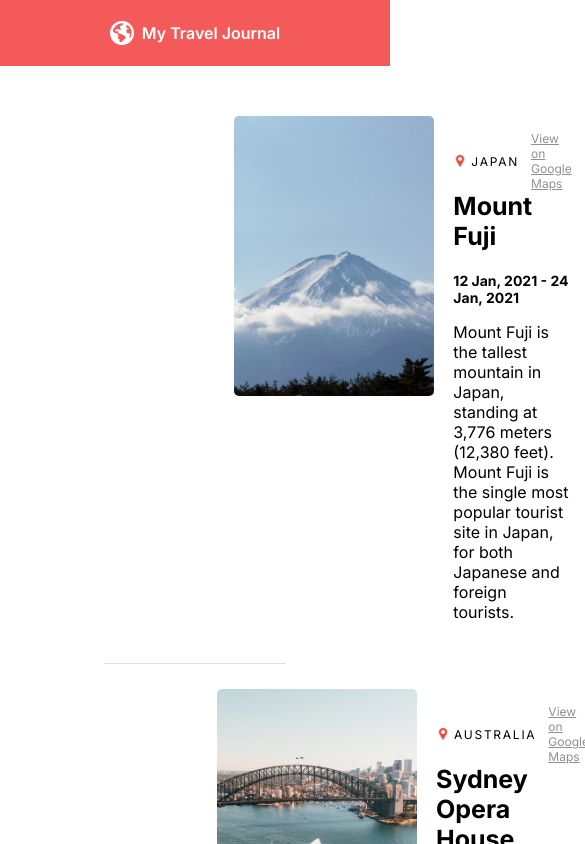
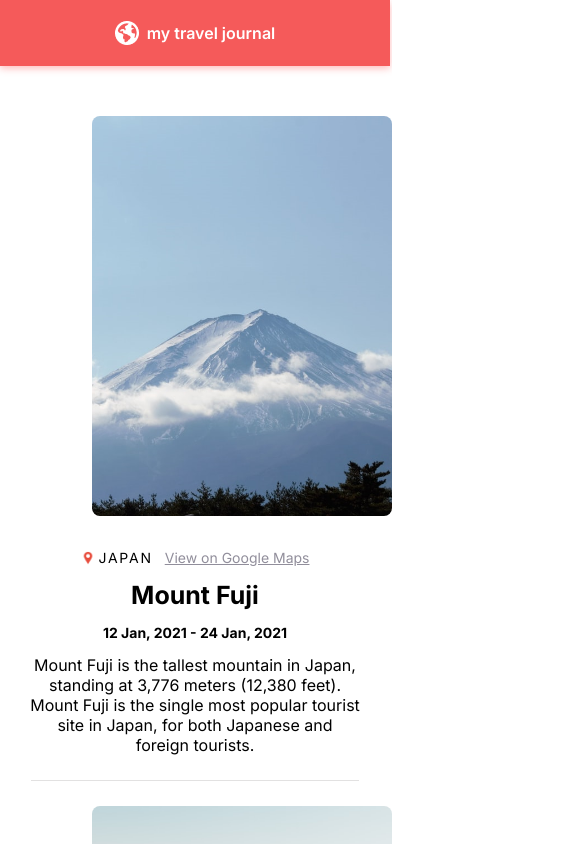
Before and after one commit to Avishekraut/React-Travel-Journal, a React (Create React App) app in the folder traveljournal/: page / in a window 390 px wide. Shown: the top 844 px of the page, 585 px wide, since content can reach past the window. Built offline with nearby package versions, Linux system fonts and the light colour scheme.

Commit message:
Added Responsiveness  using Media Queries

```diff
--- a/traveljournal/src/App.css
+++ b/traveljournal/src/App.css
@@ -11,7 +11,7 @@ body {
     color: white;
     gap: 8px;
     padding: 7px;
-
+    box-shadow: 0px 2.98256px 7.4564px rgba(255, 82, 82, 0.397);
 }
 .nav-title{
     font-weight: 600;
@@ -36,7 +36,7 @@ body {
 .card-img{
     width: 200px;
     height: 280px;
-    border-radius: 5px;
+    border-radius: 8px;
 }
 
 .card-country{
@@ -78,3 +78,33 @@ hr {
 .cards-conatainer{
     padding-top: 25px;
 }
+
+@media only screen and (max-width: 600px)  {
+    .card{
+        flex-direction: column;
+        padding: 0 30px;
+        text-align: center;
+    }
+    .card-img{
+        width: 300px;
+        height: 400px;
+        margin: 0 62px;
+        border-radius: 8px;
+    }
+    .card-country{
+        justify-content: center;
+        font-size: 14px;
+    }
+    .card-details{
+        margin: 0;
+    }
+    .card-date{
+        padding: 0;
+    }
+    hr {
+        width: 84%;
+    }
+    .card-description{
+        margin: 0;
+    }
+}
--- a/traveljournal/src/Components/Nav.js
+++ b/traveljournal/src/Components/Nav.js
@@ -5,7 +5,7 @@ export default function Nav(props) {
     return(
         <nav className= "nav-bar">
             <img className= "logo"src={props.img}></img>
-            <p className="nav-title">My Travel Journal</p>
+            <p className="nav-title">my travel journal</p>
         </nav>
     )
 }
```
